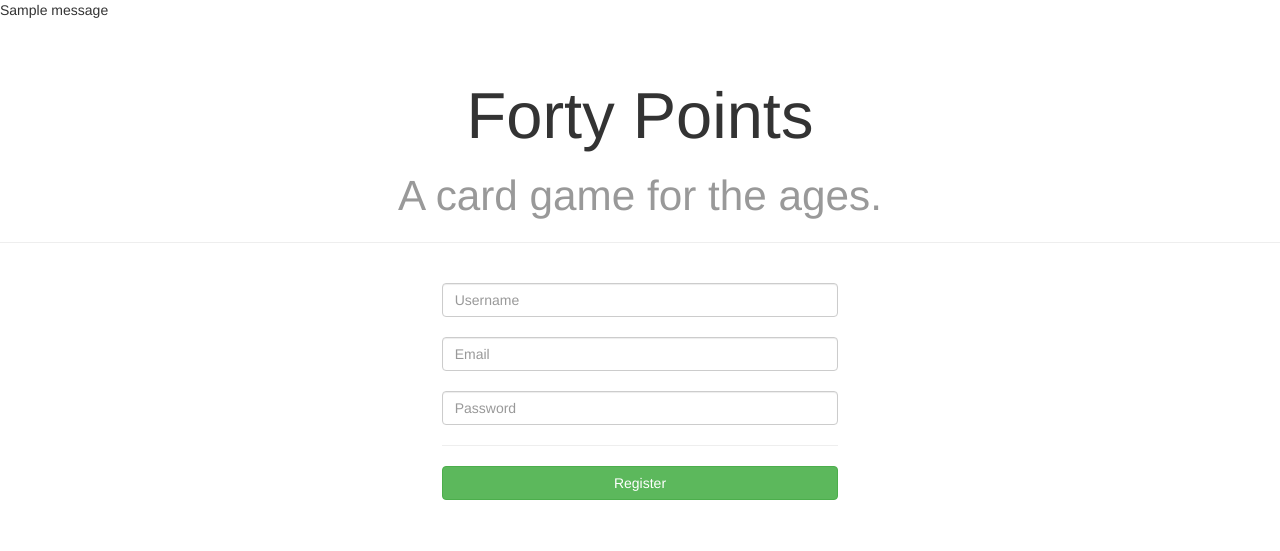
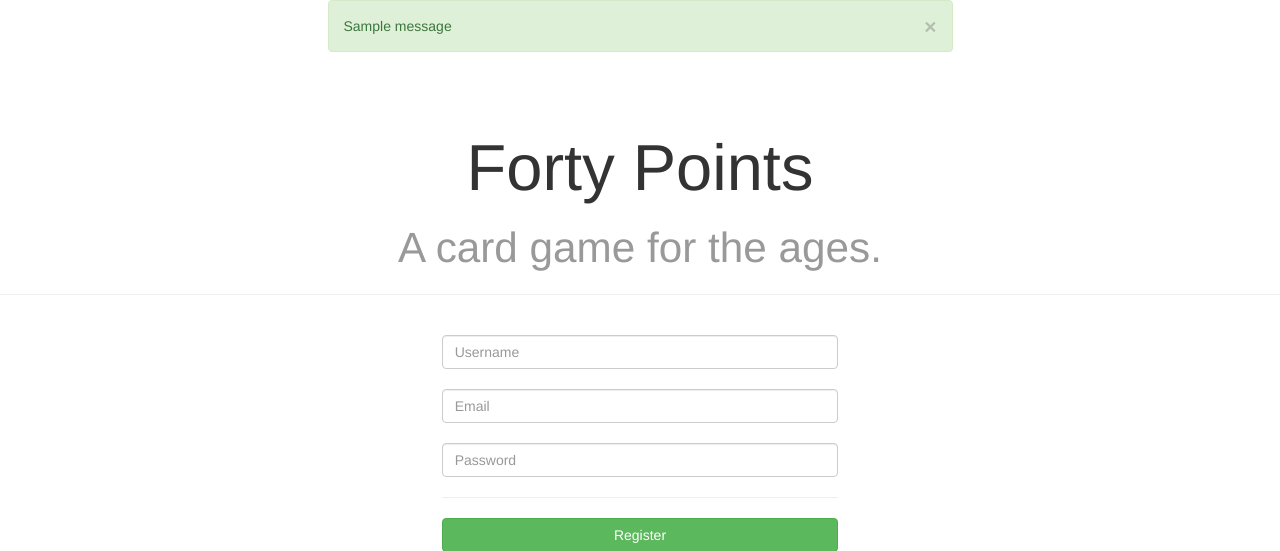
Before and after one commit to melvindu/40-Points, a Flask app: page /register in a window 1280 px wide. Shown: the top 551 px of the page. Run offline with Flask 2, Linux system fonts and the light colour scheme; one stand-in notice (Sample message) is shown; parts of the project's set-up code (start-up, migrations or seed data) failed here and were passed over; some libraries are stand-ins or nearby versions.

Commit message:
more flash stuff

```diff
--- a/fortypoints/templates/base.html
+++ b/fortypoints/templates/base.html
@@ -10,10 +10,13 @@
   {% block css %}
   <link href="../static/css/bootstrap.min.css" rel="stylesheet">
   {% endblock %}
-  <div id="messages-wrap">
-    <div id="messages">
+  <div id="messages-wrap" class="row">
+    <div id="messages" class="col-md-6 col-md-offset-3">
       {% for category, msg in get_flashed_messages(with_categories=true) %}
-      <p class="message flash-{{ category }}">{{ msg }}</p>
+      <div class="alert alert-{{ category }} fade in">
+        <button type="button" class="close" data-dismiss="alert" aria-hidden="true">×</button>
+        {{ msg }}
+      </div>
       {% endfor %}
     </div>
   </div>
--- a/fortypoints/users/views.py
+++ b/fortypoints/users/views.py
@@ -41,7 +41,7 @@ def login():
       # it's a safe place to store the user id
       login_user(user)
       return redirect(url_for('index'))
-    flash('Wrong email or password', 'error-message')
+    flash('Wrong email or password', 'danger')
   return render_template('users/login.html', form=form)
 
 
@@ -55,7 +55,7 @@ def register():
   if form.validate_on_submit():
     user = users.create_user(form.name.data, form.email.data, form.password.data)
     if not user:
-      flash('User already exists')
+      flash('User already exists', category=  'warning')
       return redirect(url_for('users.login'))
     login_user(user)
     return redirect(url_for('index'))
```
